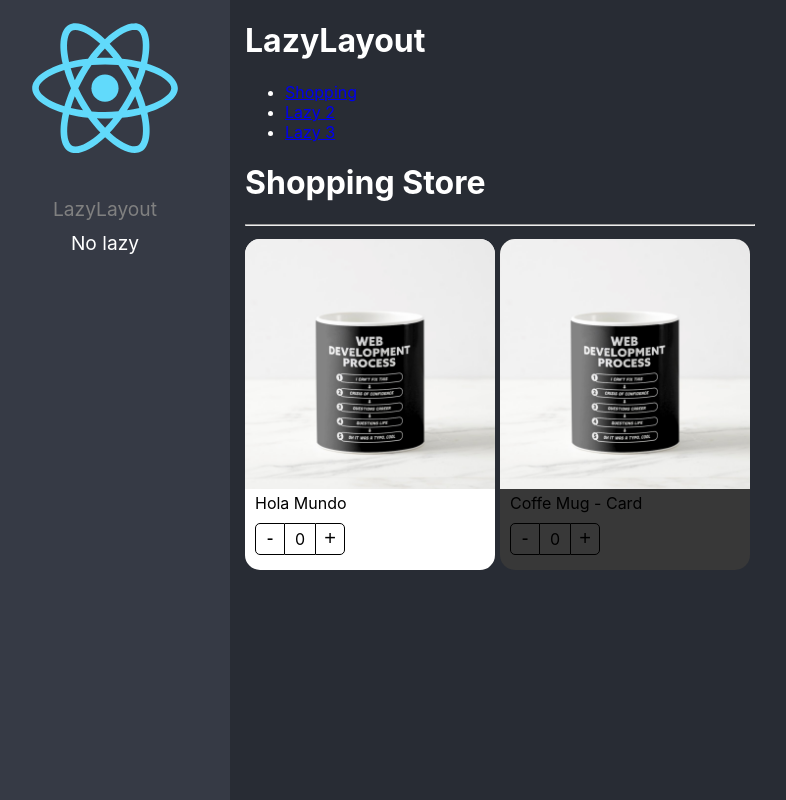
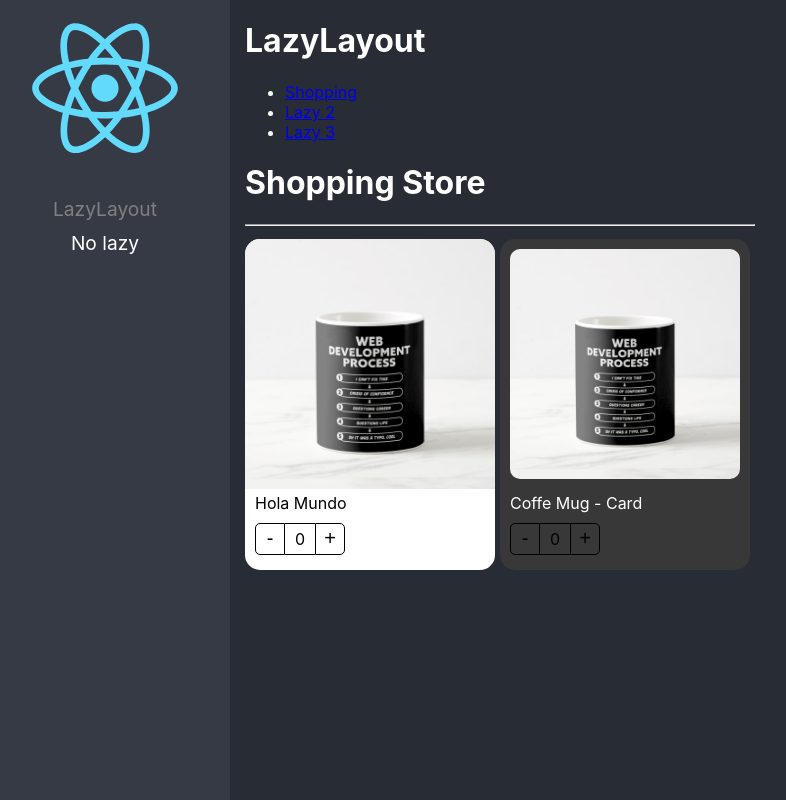
Before and after one commit to Fernanda553/react-initial-app, a React (Create React App) app: page /lazyload/lazy1 in a window 1280 px wide. Shown: the whole page, without its empty margins (20-806 px from the left). Built offline with nearby package versions, Linux system fonts and the light colour scheme.

Commit message:
className in the ProductTitle and ProductImage

```diff
--- a/src/02-component-patterns/components/ProductImage.tsx
+++ b/src/02-component-patterns/components/ProductImage.tsx
@@ -3,8 +3,13 @@
 import styles from '../styles/styles.module.css'
 import noImage from '../assets/no-image.jpg'
 
+interface Props {
+    className?: string
+    img?: string
+}
 
-export const ProductImage = ({img = ''}) => {
+
+export const ProductImage = ({img, className}: Props) => {
     const {product} = useContext(ProductContext)
     let imgToShow = ''
 
@@ -18,7 +23,7 @@
 
     return (
         <img
-        className={styles.productImg}
+        className={`${styles.productImg} ${className}`}
         src={imgToShow}
         alt='Product'/>
     )
--- a/src/02-component-patterns/components/ProductTitle.tsx
+++ b/src/02-component-patterns/components/ProductTitle.tsx
@@ -2,11 +2,16 @@
 import { ProductContext } from "./ProductCard"
 import styles from '../styles/styles.module.css'
 
+interface Props {
+    title?: string
+    className?: string
+}
 
-export const ProductTitle = ({title}: {title?: string}) => {
+
+export const ProductTitle= ({title, className}: Props) => {
     const {product} = useContext(ProductContext)
 
      return(
-         <span className={styles.productDescription}>{title ? title : product.title}</span>
+         <span className={`${styles.productDescription} ${className}`}>{title ? title : product.title}</span>
      )
  }
--- a/src/02-component-patterns/pages/ShoppingPage.tsx
+++ b/src/02-component-patterns/pages/ShoppingPage.tsx
@@ -27,8 +27,8 @@
           product={product}
           className="bg-dark"
           >
-          <ProductImage/>
-          <ProductTitle title={''}/>
+          <ProductImage className="custom-image text-bold"/>
+          <ProductTitle className="text-white"/>
           <ProductButtons/>
         </ProductCard>
         </div>
--- a/src/02-component-patterns/styles/custom-styles.css
+++ b/src/02-component-patterns/styles/custom-styles.css
@@ -1,3 +1,17 @@
 .bg-dark{
     background-color: rgb(56,56,56);
 }
+
+.text-white {
+    color: white;
+}
+
+.text-bold {
+    font-weight: bold;
+}
+
+.custom-image{
+    padding: 10px;
+    width: calc(100% - 20px);
+    border-radius: 20px;
+}
```
